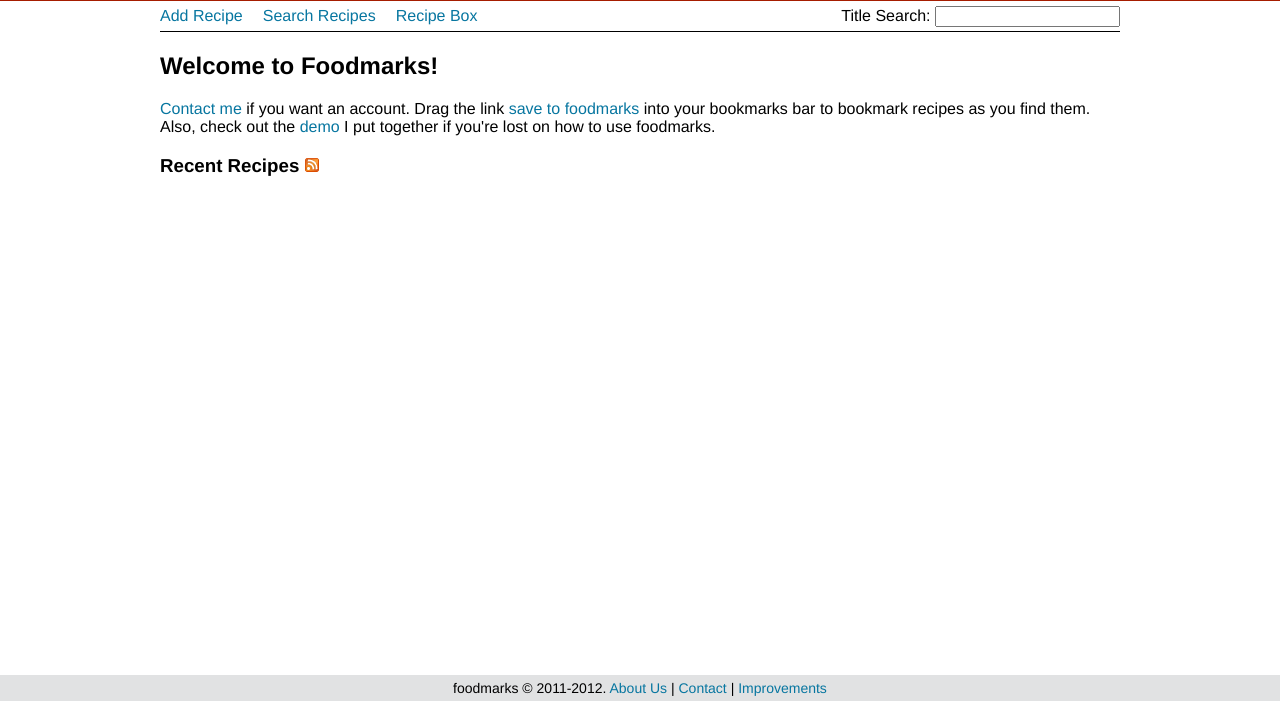
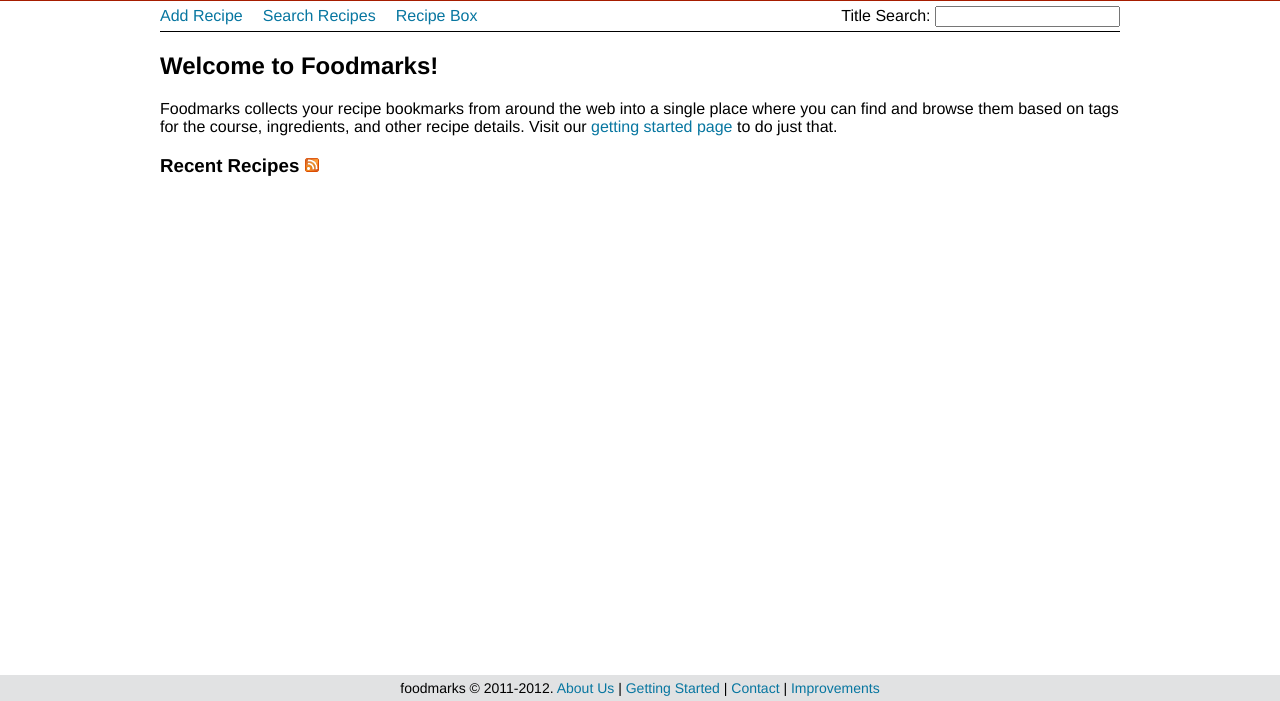
Before and after one commit to sirwlm/foodmarks, a Django app: template foodmarks/templates/index.html in a window 1280 px wide. Shown: the part 99-800 px from the top of the page. Run offline with Django 3.2, Linux system fonts and the light colour scheme; the template is opened without the code that fills it, so the values that code supplies are empty; some libraries are stand-ins or nearby versions.

Commit message:
adding a new getting started page

```diff
--- a/foodmarks/templates/base.html
+++ b/foodmarks/templates/base.html
@@ -61,7 +61,7 @@
       <div class="push"></div>
     </div>
     <div id="footer">
-      <span>foodmarks &copy; 2011-2012. <a href="/about/">About Us</a> | <a href="/contact/">Contact</a> | <a href="/improvements/">Improvements</a>
+      <span>foodmarks &copy; 2011-2012. <a href="/about/">About Us</a> | <a href="/gettingstarted">Getting Started</a> | <a href="/contact/">Contact</a> | <a href="/improvements/">Improvements</a>
       </div>
 
       <script type="text/javascript" src="https://ajax.googleapis.com/ajax/libs/jquery/1.7.0/jquery.min.js"></script>
--- a/foodmarks/templates/index.html
+++ b/foodmarks/templates/index.html
@@ -5,7 +5,7 @@
 {% block content %}
 {% spaceless %}
 <h2>Welcome to Foodmarks!</h2>
-<p><a href="mailto:kevin@kevinleung.com">Contact me</a> if you want an account. Drag the link {% include "bookmarklet_link.html" %} into your bookmarks bar to bookmark recipes as you find them. Also, check out the <a href="http://youtu.be/A4BjjQNpQP0">demo</a> I put together if you're lost on how to use foodmarks.</p>
+<p>Foodmarks collects your recipe bookmarks from around the web into a single place where you can find and browse them based on tags for the course, ingredients, and other recipe details. Visit our <a href="/gettingstarted/">getting started page</a> to do just that.</p>
 <h3>Recent Recipes <a class="rss-small" href="/feed/"></a></h3>
 {% include "recipe_list.html" %}
 {% endspaceless %}
```
